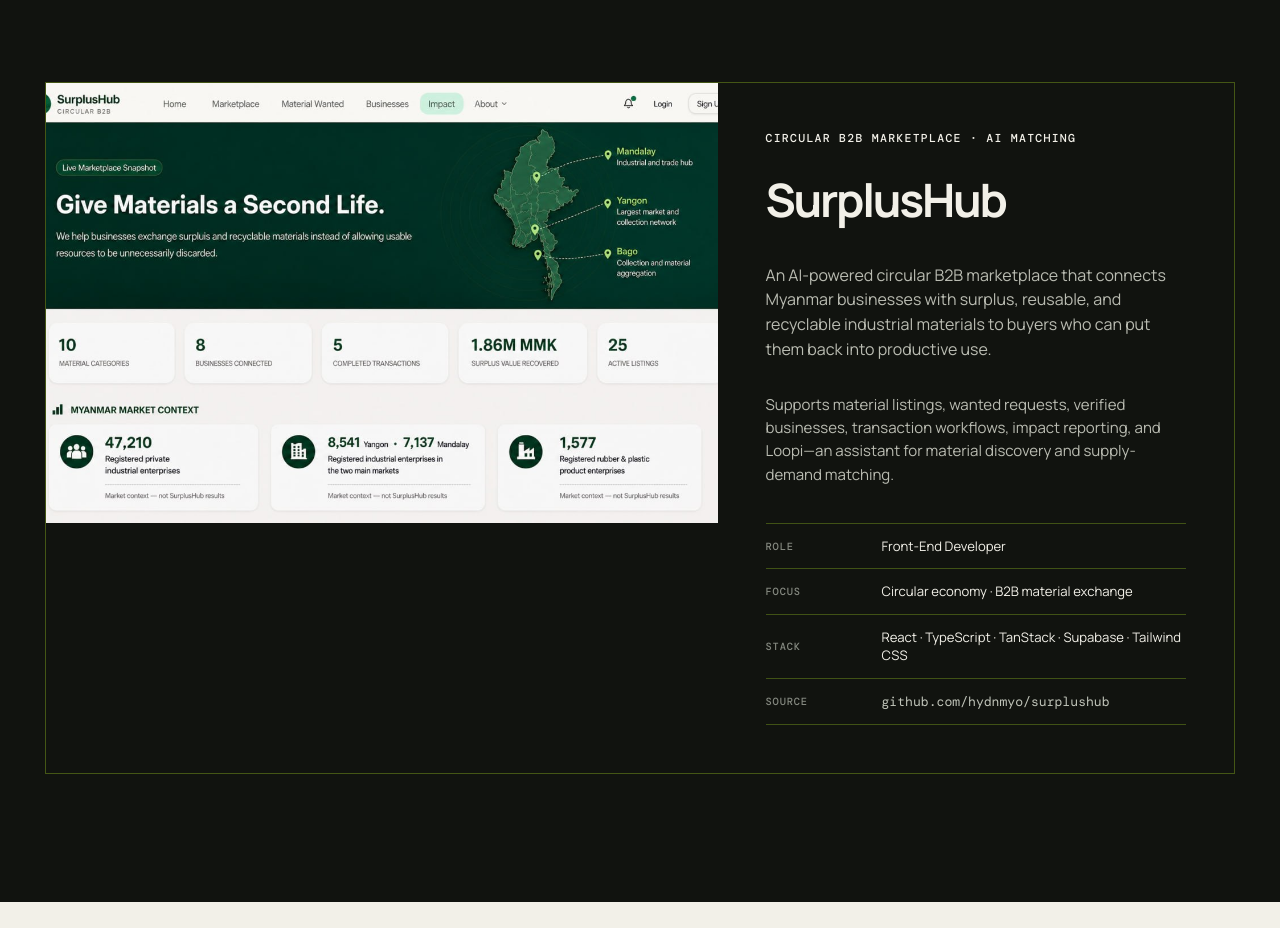
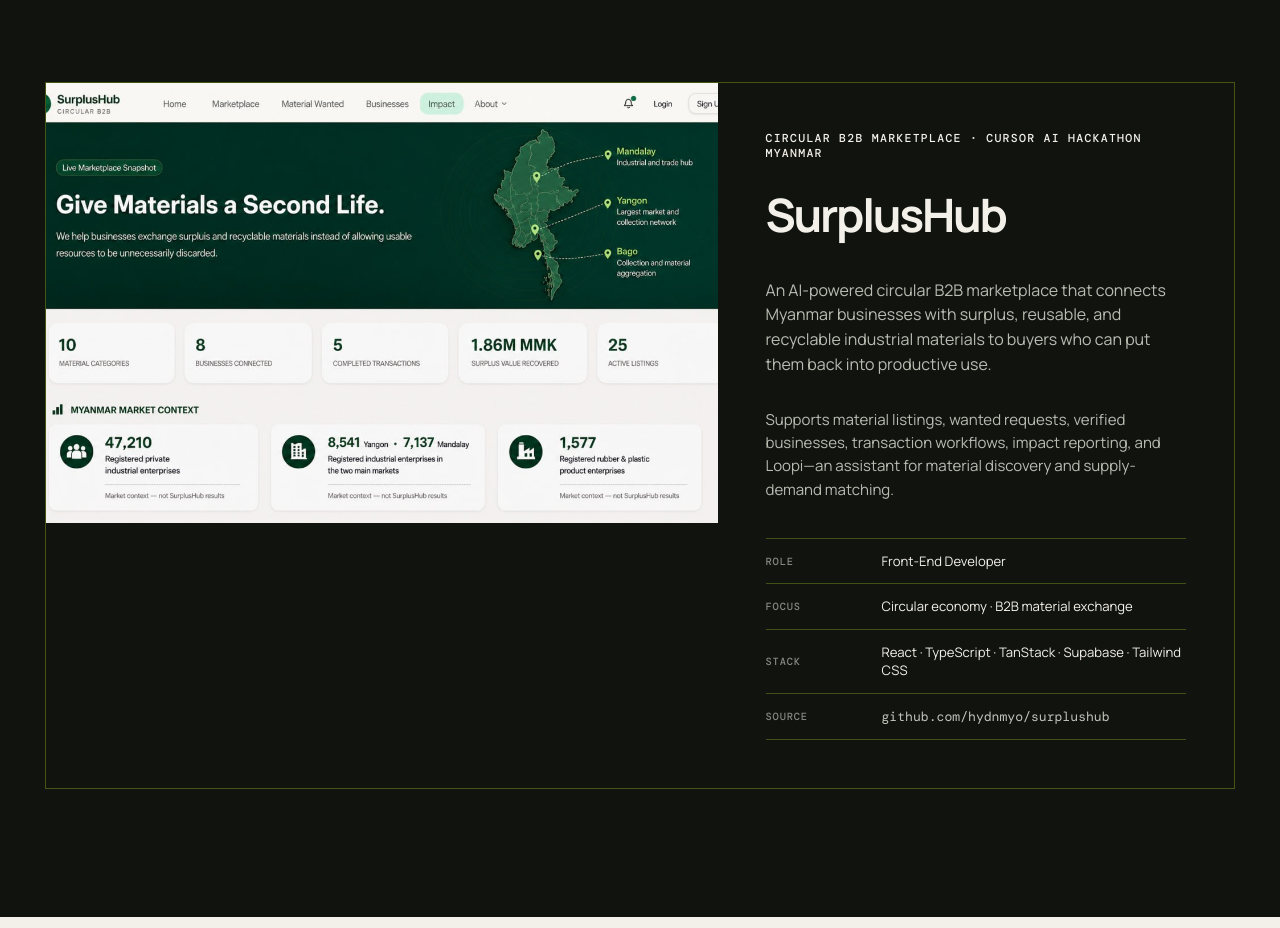
Before and after one commit to Thiri261/thiri-s-porfolio, a plain HTML site: page dist/index.html in a window 1280 px wide. Shown: the part 3220-4148 px from the top of the page. Drawn offline with nearby package versions, Linux system fonts and the light colour scheme; a web font is replaced by a local one.

Commit message:
Update Site source

```diff
--- a/dist/index.html
+++ b/dist/index.html
@@ -108,7 +108,7 @@
             <img src="assets/surplushub-impact.png" alt="SurplusHub circular marketplace impact dashboard for Myanmar" />
           </div>
           <div class="project-copy surplushub-copy">
-            <p class="eyebrow">CIRCULAR B2B MARKETPLACE · AI MATCHING</p>
+            <p class="eyebrow">CIRCULAR B2B MARKETPLACE · CURSOR AI HACKATHON MYANMAR</p>
             <h3>SurplusHub</h3>
             <p>An AI-powered circular B2B marketplace that connects Myanmar businesses with surplus, reusable, and recyclable industrial materials to buyers who can put them back into productive use.</p>
             <p class="project-detail">Supports material listings, wanted requests, verified businesses, transaction workflows, impact reporting, and Loopi—an assistant for material discovery and supply-demand matching.</p>
```
